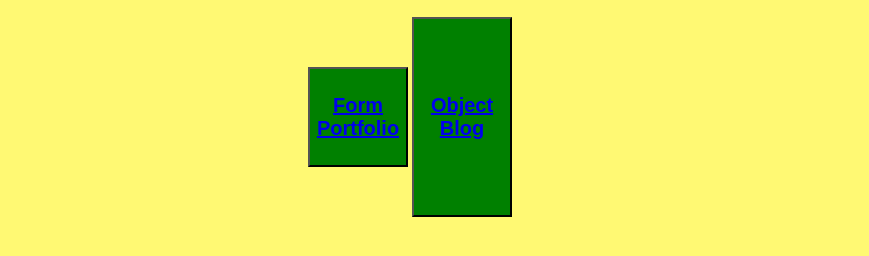
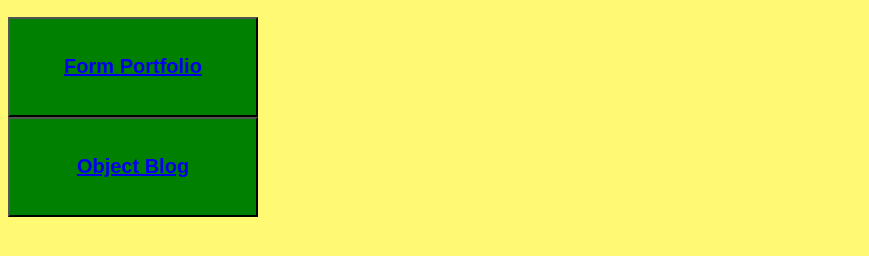
Before and after one commit to moma0500/commitment, a plain HTML site: page index.html in a window 1280 px wide. Shown: the part 50-306 px from the top of the page, without its empty margins (0-869 px from the left). Drawn offline with Linux system fonts and the light colour scheme.

Commit message:
set up flex divs

```diff
--- a/css/main.css
+++ b/css/main.css
@@ -8,13 +8,14 @@ body {
 
 #form_button {
   background-color: green;
-  width: 100px;
+  width: 250px;
   height: 100px;
-  margin-left: 300px;
 }
 
 #object_button {
   background-color: green;
-  width: 100px;
-  height: 200px;
+  width: 250px;
+  height: 100px;
+  text-align: center;
+  margin: auto;
 }
--- a/index.html
+++ b/index.html
@@ -12,19 +12,23 @@
     <h2>McClain's Blog & Portfolio Portal</h2>
   </header>
 
-
+  <div id="button_portal">
+    <div id="form">
       <button id="form_button">
         <a href="portfolio.html">
           <h2>Form Portfolio</h2>
         </a>
       </button>
+    </div>
 
-
+    <div id="object">
       <button id="object_button">
         <a href="blog.html">
           <h2>Object Blog</h2>
         </a>
       </button>
+    </div>
+  </div>
 
 </body>
 
```
Lines whose indentation alone changed are shown as unchanged.
